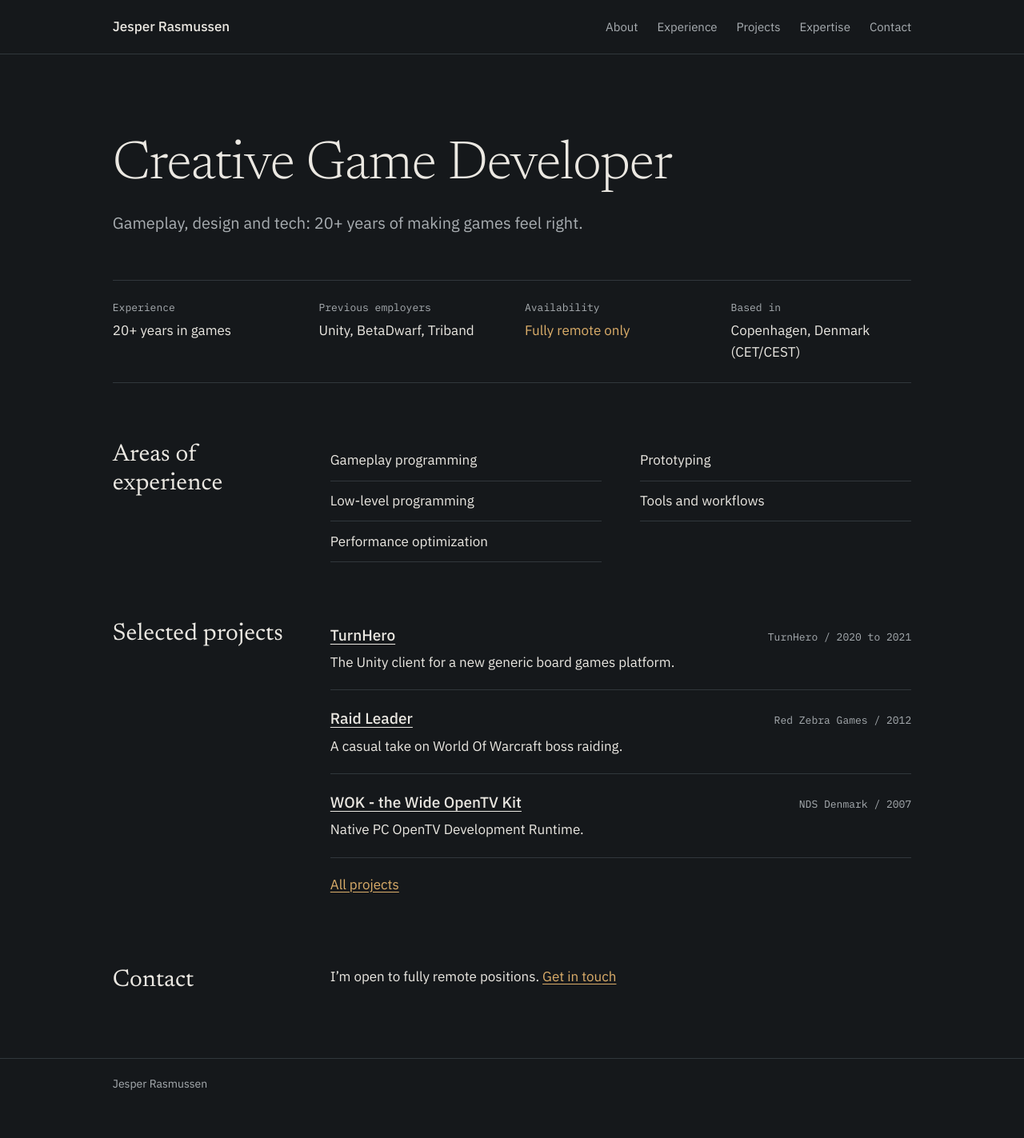
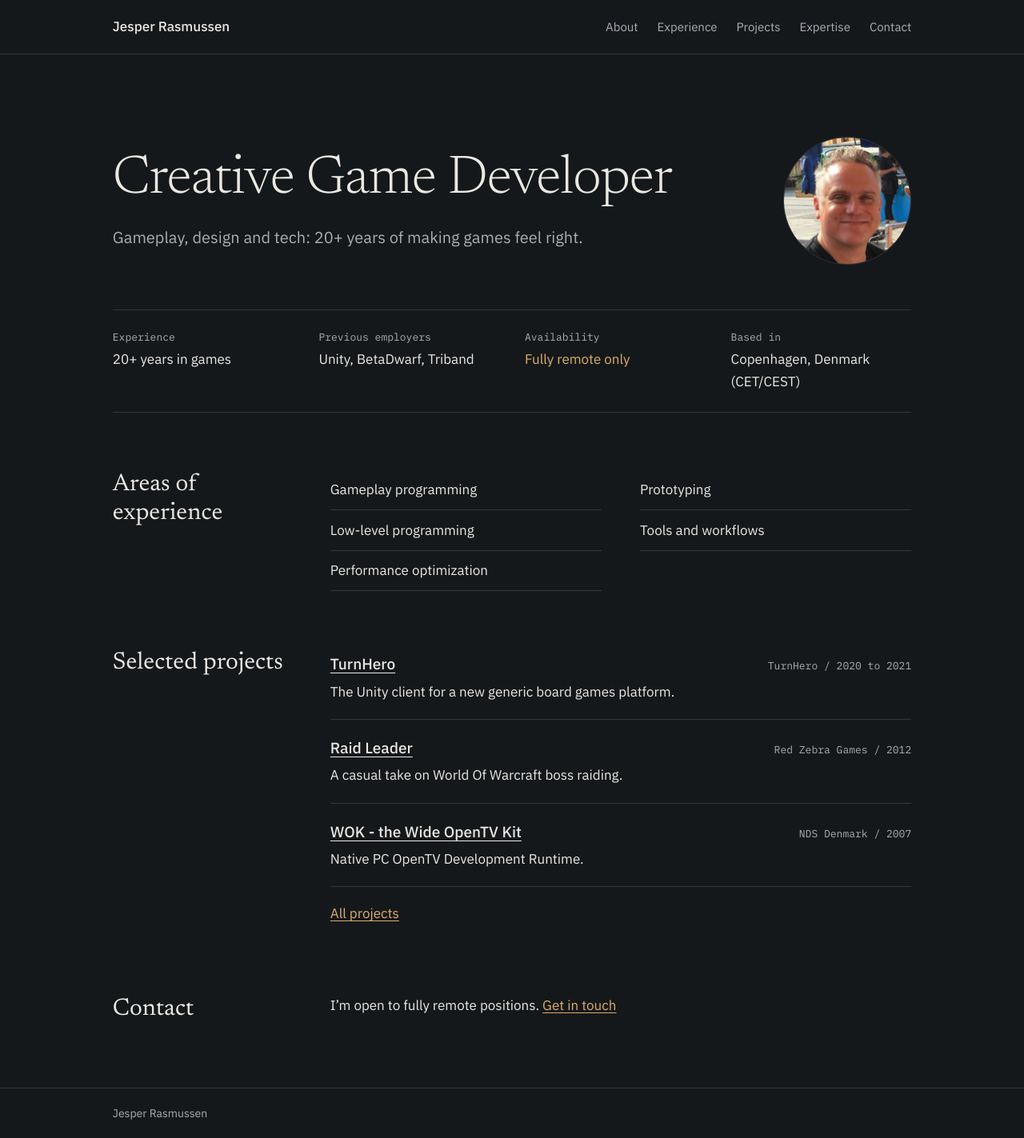
Before and after one commit to repsej/repsej.github.io, a Jekyll site: the page built from index.md, in a window 1280 px wide. Shown: the whole page at 80% size. Built offline with Jekyll 4.4.1, drawn with Linux system fonts in a browser that asks for light colours; before the commit the page ends 1386 px from its top, so only the background shows below that.

Commit message:
Added profile picture of me (in Greece) used on the home page and as sharing image

```diff
--- a/_config.yml
+++ b/_config.yml
@@ -31,6 +31,7 @@ defaults:
       path: ""
     values:
       layout: page
+      image: /assets/images/about/meVacation.jpg
   - scope:
       path: ""
       type: projects
--- a/_layouts/home.html
+++ b/_layouts/home.html
@@ -3,8 +3,11 @@ layout: default
 ---
 <article>
 <header class="hero">
+<div class="hero-text">
 <h1>{{ page.headline }}</h1>
 {% if page.lede %}<p class="lede">{{ page.lede }}</p>{% endif %}
+</div>
+{% if page.portrait %}<img class="portrait" src="{{ page.portrait | relative_url }}" alt="Photo of {{ site.author.name }}" width="160" height="160">{% endif %}
 </header>
 {% if page.facts %}{% include facts.html facts=page.facts %}{% endif %}
 <div class="prose sections">
--- a/assets/css/main.css
+++ b/assets/css/main.css
@@ -178,7 +178,22 @@ mark {
    Page headers
    ========================================================================== */
 
-.hero { padding-block: clamp(3.5rem, 8vw, 6.5rem) 3.5rem; }
+.hero {
+  display: flex;
+  align-items: center;
+  justify-content: space-between;
+  gap: 2rem;
+  padding-block: clamp(3.5rem, 8vw, 6.5rem) 3.5rem;
+}
+
+.portrait {
+  flex-shrink: 0;
+  width: 10rem;
+  height: 10rem;
+  border: 1px solid var(--line);
+  border-radius: 50%;
+  object-fit: cover;
+}
 
 .hero h1, .page-header h1 {
   margin: 0;
@@ -574,6 +589,9 @@ html:has(.viewer[open]) { overflow: hidden; }
   .prose.sections > h2 { margin-bottom: 0.75rem; }
   .sections > h2 + * { margin-top: 0; }
 
+  .hero { flex-direction: column-reverse; align-items: stretch; gap: 1.5rem; }
+  .portrait { align-self: flex-start; width: 6rem; height: 6rem; }
+
   .experience-entry { grid-template-columns: minmax(0, 1fr); row-gap: 0.75rem; }
 }
 
--- a/index.md
+++ b/index.md
@@ -1,6 +1,7 @@
 ---
 layout: home
 headline: Creative Game Developer
+portrait: /assets/images/about/meVacation-small.jpg
 lede: "Gameplay, design and tech: 20+ years of making games feel right."
 description: Jesper Rasmussen is a creative game developer with 20+ years in gameplay, design and tech.
 sections: true
```
Also changed, not shown: PLAN.md (+1 -2 lines), _projects/project-WOK.md (+1 -0 lines), assets/images/about/meVacation-small.jpg (added), assets/images/about/meVacation.jpg (added).
